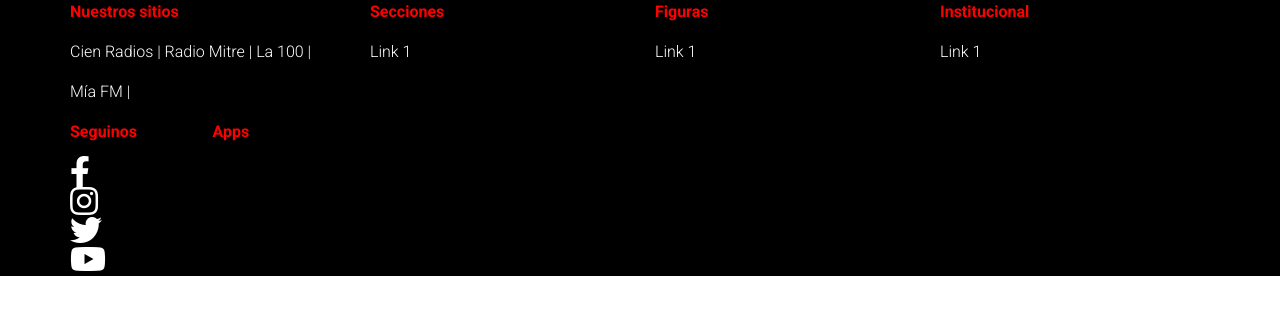
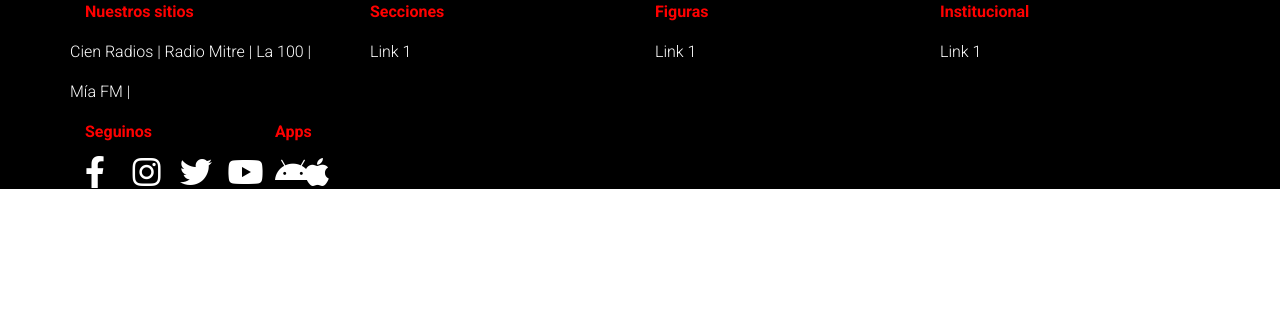
Before and after one commit to cristian16b/react-footer, a React (Create React App) app: page / in a window 1280 px wide. Shown: the top 314 px of the page. Built offline with nearby package versions, Linux system fonts and the light colour scheme.

Commit message:
Reacomodo agregando div columnas en las filas

```diff
--- a/src/Footer/Footer.js
+++ b/src/Footer/Footer.js
@@ -30,45 +30,63 @@ const Footer = () => {
 
 const primeraColumna = () => {
   return(
-    <div className="col-md-3">
+    <div className="col-lg-3">
       <div className="row">
+        <div className="col-md-8 col-lg-8">
           <p className="titulo">Nuestros sitios</p>
         </div>
+      </div>
       <div className="row">
-          {/* <!-- Links --> */}
           <a className="enlace-footer" href="#!">Cien Radios</a><p className="separador">&nbsp;|&nbsp;</p>
           <a className="enlace-footer" href="#!">Radio Mitre</a><p className="separador">&nbsp;|&nbsp;</p>
           <a className="enlace-footer" href="#!">La 100</a><p className="separador">&nbsp;|&nbsp;</p>
           <a className="enlace-footer" href="#!">Mía FM</a><p className="separador">&nbsp;|&nbsp;</p>
       </div>
       <div className="row">
-        <div className="col-md-6 col-lg-6">
-          {/* <!-- Links --> */}
-          <div className="row">
+        <div className="col-md-8 col-lg-8">
           <p className="titulo">Seguinos</p>
         </div>
+        <div className="col-md-4 col-lg-4">
+          <p className="titulo">Apps</p>
+        </div>
+      </div>
       <div className="row">
-          {/* <!-- Facebook --> */}
+        <div className="col-md-8 col-lg-8">
+          <div className="row">
+            <div class="col-lg-3">
               <a class="fb-ic">
                 <i class="fab fa-facebook-f fa-lg white-text mr-md-5 mr-3 fa-2x"> </i>
               </a>
-            {/* <!--Instagram--> */}
+            </div>
+            <div class="col-lg-3">
               <a class="ins-ic">
                 <i class="fab fa-instagram fa-lg white-text mr-md-5 mr-3 fa-2x"> </i>
               </a>
-            {/* <!-- Twitter --> */}
+            </div>
+            <div class="col-lg-3">
               <a class="tw-ic">
                 <i class="fab fa-twitter fa-lg white-text mr-md-5 mr-3 fa-2x"> </i>
               </a>
+            </div>
+            <div class="col-lg-3">
               <a class="tw-ic">
                 <i class="fab fa-youtube fa-lg white-text mr-md-5 mr-3 fa-2x"></i>
               </a>
             </div>
           </div>
-      <div className="col-md-6 col-lg-6">
-        {/* <!-- Links --> */}
+        </div>
+      <div className="col-md-4 col-lg-4">
         <div className="row">
-          <p className="titulo">Apps</p>
+          <div class="col-lg-3">
+            <a class="fb-ic">
+              <i class="fab fa-android fa-lg white-text mr-md-5 mr-3 fa-2x"></i>
+            </a>
+          </div>
+          <div class="col-lg-3">
+            <a class="fb-ic">
+              <i class="fab fa-apple fa-lg white-text mr-md-5 mr-3 fa-2x"></i>
+            </a>
+          </div>
         </div>
       </div>
     </div>
```
Also changed, not shown: 1 other file (tests, documents, lock files or other folders). Lines whose indentation alone changed are shown as unchanged.
